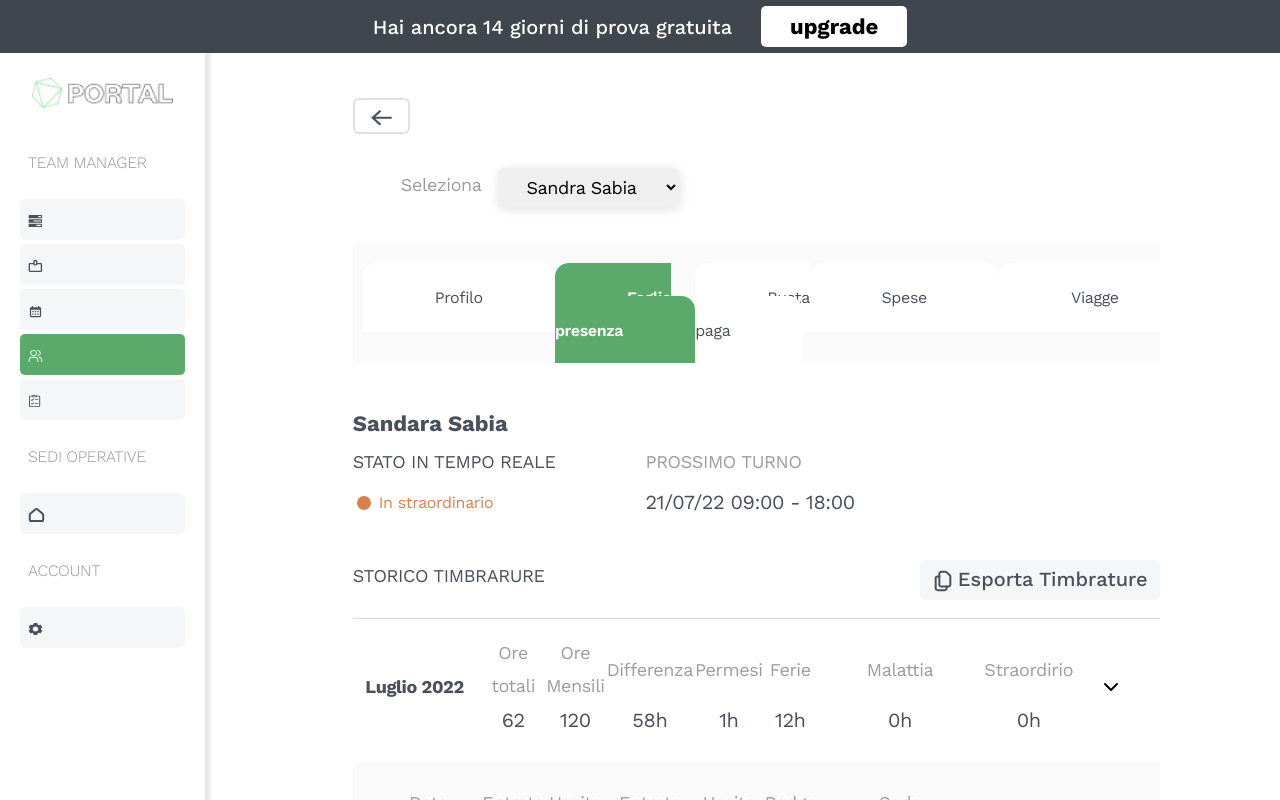
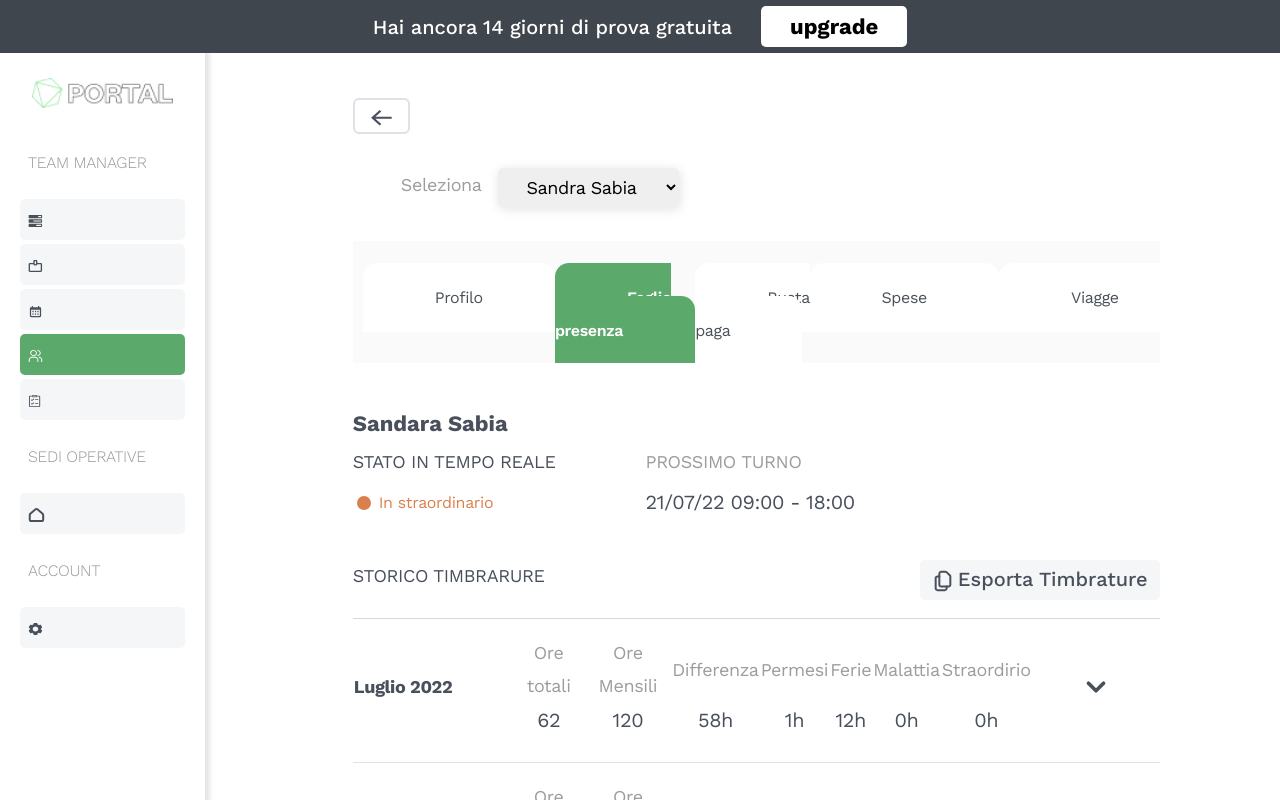
Before and after one commit to Hasan0734/portal-dashboard, a React (Create React App) app: page /dependenti in a window 1280 px wide. Shown: the top 800 px of the page. Built offline with nearby package versions, Linux system fonts and the light colour scheme.

Commit message:
table collapse button fix

```diff
--- a/src/components/Dipendenti/Table/Table.js
+++ b/src/components/Dipendenti/Table/Table.js
@@ -14,16 +14,14 @@ export default class Table extends Component {
     }
   }
 
-  handleCollapse =()=> {
-    this.useState({
-      isOpen: !this.state.isOpen
-    })
+  handleCollapse = ()=> {
+   this.setState({isOpen: !this.state.isOpen})
   }
   render() {
 
   console.log(this.state.isOpen)
     return (
-      <div className="mt-3">
+      <div className="mt-3 border-bottom  border-1">
         <table className="table_area w-100">
           <thead className="mb-2">
             <tr>
@@ -42,7 +40,10 @@ export default class Table extends Component {
                 className="text-center"
                 rowspan="2"
               >
-                <button onClick={() => this.handleCollapse()} className="table_collapse_btn">{ this.state.isOpen ? directionArrrow : <ChevronDown/>}</button>
+                <button
+                onClick={() => this.handleCollapse()}
+                 className="table_collapse_btn">
+                  { this.state.isOpen ? directionArrrow : <ChevronDown color="#495057" strokeWidth={3} size={30}/>}</button>
               </th>
             </tr>
             <tr>
@@ -57,7 +58,7 @@ export default class Table extends Component {
           </thead>
           <br />
 
-          {this.props.body.length > 0 && (
+          {this.props.body.length > 0 && this.state.isOpen && (
             <tbody className="table_body">
               <tr>
                 <td className="text-center td_head">Data</td>
--- a/src/components/Layout/Layout.css
+++ b/src/components/Layout/Layout.css
@@ -9,6 +9,7 @@
     padding-left: 100px;
     padding-top: 50px;
     padding-right: 130px;
+    padding-bottom: 130px;
     position: absolute;
     left: 16%;
     top: 6%;
```
